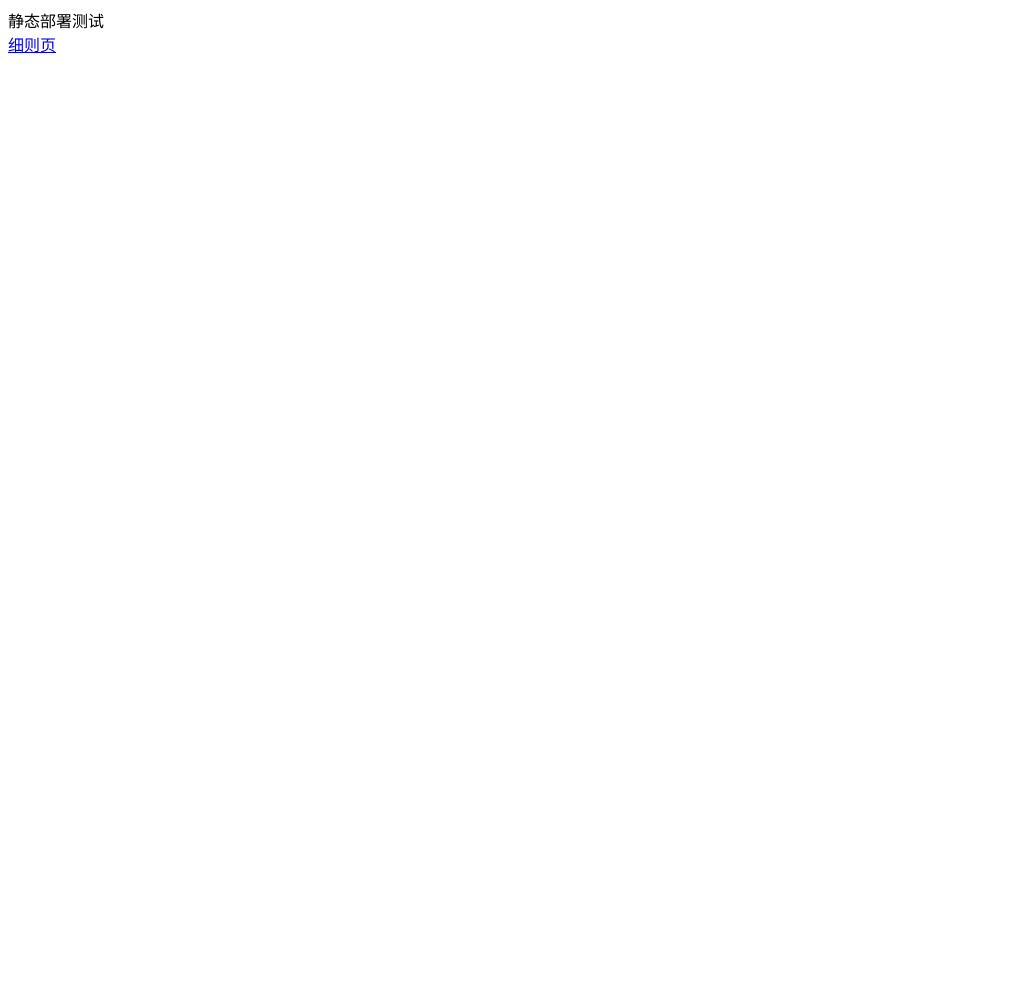
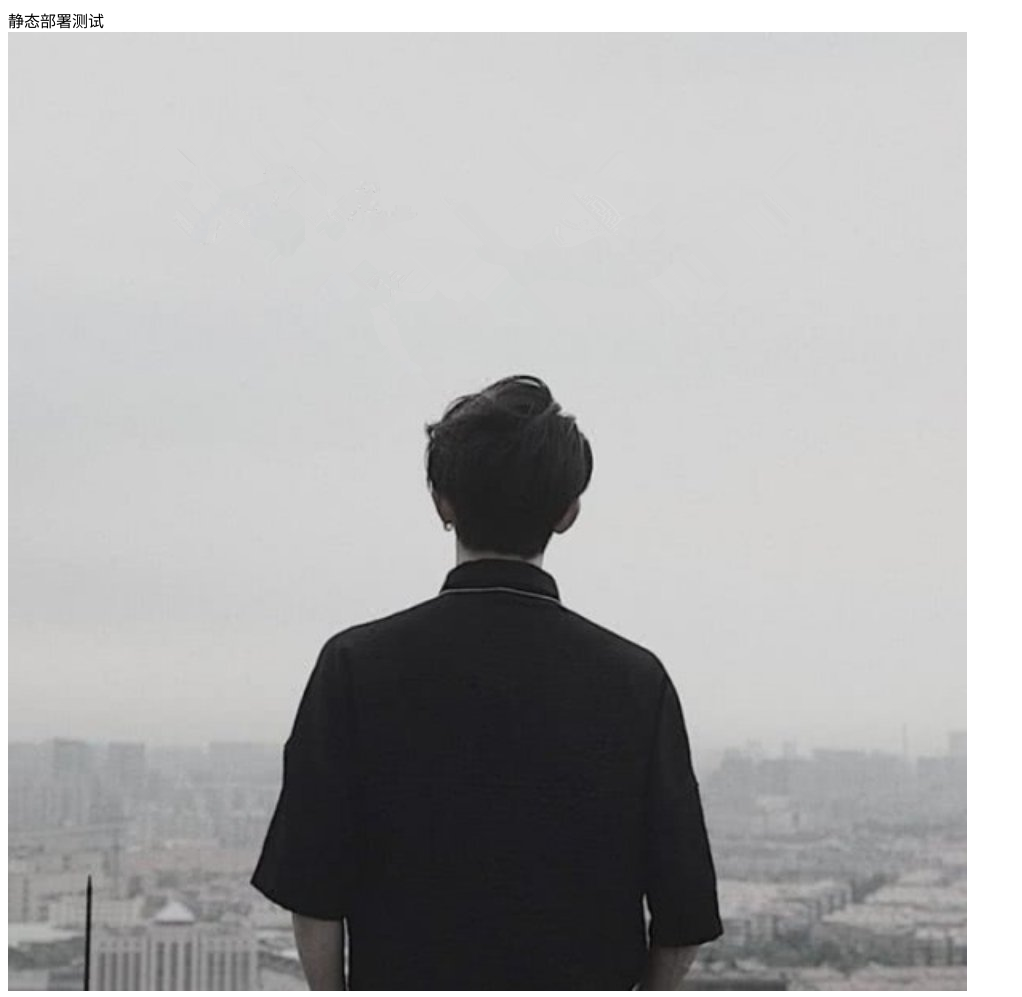
Before and after one commit to zhang-kangkang/page-test, a plain HTML site: page index.html in a window 1280 px wide. Shown: the whole page, without its empty margins (0-1022 px from the left). Before the commit the page ends 800 px from the top, so only its background shows below. Drawn offline with Linux system fonts and the light colour scheme.

Commit message:
添加头像图片

```diff
--- a/index.html
+++ b/index.html
@@ -8,7 +8,9 @@
 <body>
     <div>静态部署测试</div>
     <div>
-        <a href="rule.html">细则页</a>
+        <a href="rule.html">
+            <img src="images/icon.png" alt="头像">
+        </a>
     </div>
 </body>
 </html>
```
Also changed, not shown: images/icon.png (added).
